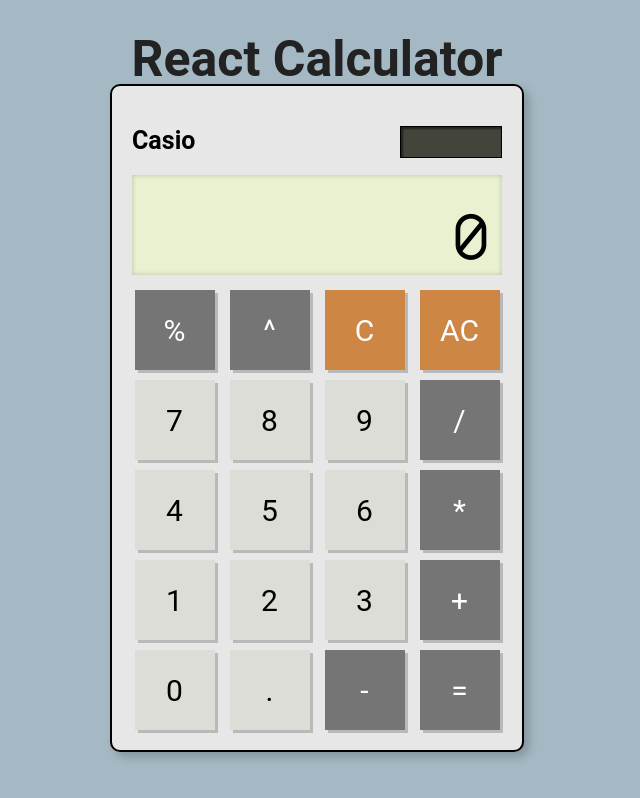
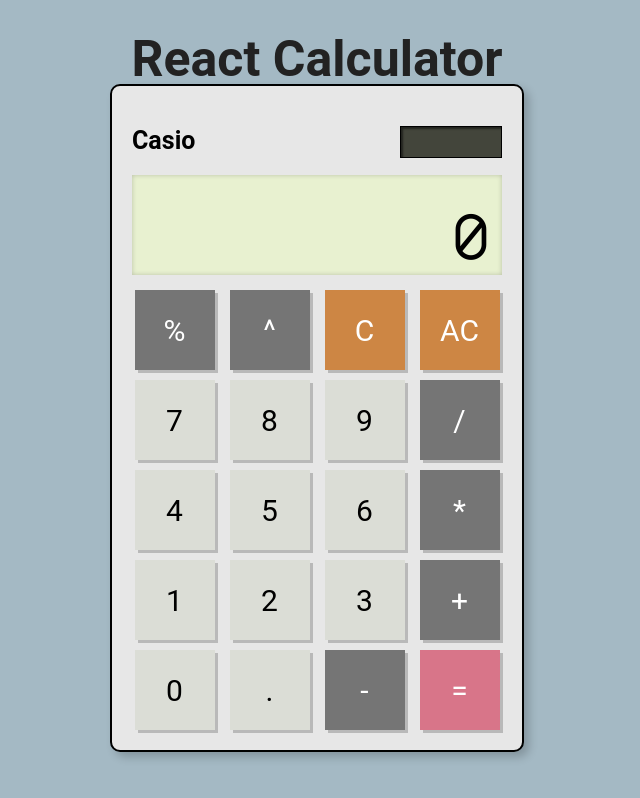
Before and after one commit to latham91/cn-react-calculator, a React (Vite) app: page / in a window 1280 px wide. Shown: the whole page, without its empty margins (323-963 px from the left). Built offline with nearby package versions, Linux system fonts and the light colour scheme.

Commit message:
updated styling

```diff
--- a/src/components/CalcButton.css
+++ b/src/components/CalcButton.css
@@ -48,3 +48,17 @@
         box-shadow: 1px 1px 0px rgba(0, 0, 0, 0.2);
     }
 }
+
+.bg-equals {
+    background-color: #d87589;
+    color: white;
+
+    &:hover {
+        background-color: #b24e62 !important;
+    }
+
+    &:active {
+        background-color: #b24e62 !important;
+        box-shadow: 1px 1px 0px rgba(0, 0, 0, 0.2);
+    }
+}
--- a/src/components/CalcButton.jsx
+++ b/src/components/CalcButton.jsx
@@ -7,14 +7,14 @@ export default function CalcButton({ label, onClick }) {
         onClick(label);
     };
 
-    const operatorKeys = ["+", "-", "*", "/", "^", "=", "%"];
+    const operatorKeys = ["+", "-", "*", "/", "^", "%"];
     const clearKeys = ["C", "AC"];
 
     return (
         <div
             className={`calc-button ${operatorKeys.includes(label) && "bg-operator"} ${
                 clearKeys.includes(label) && "bg-clear"
-            }`}
+            } ${label === "=" && "bg-equals"}`}
             onClick={handleButtonClick}
         >
             {label}
```
